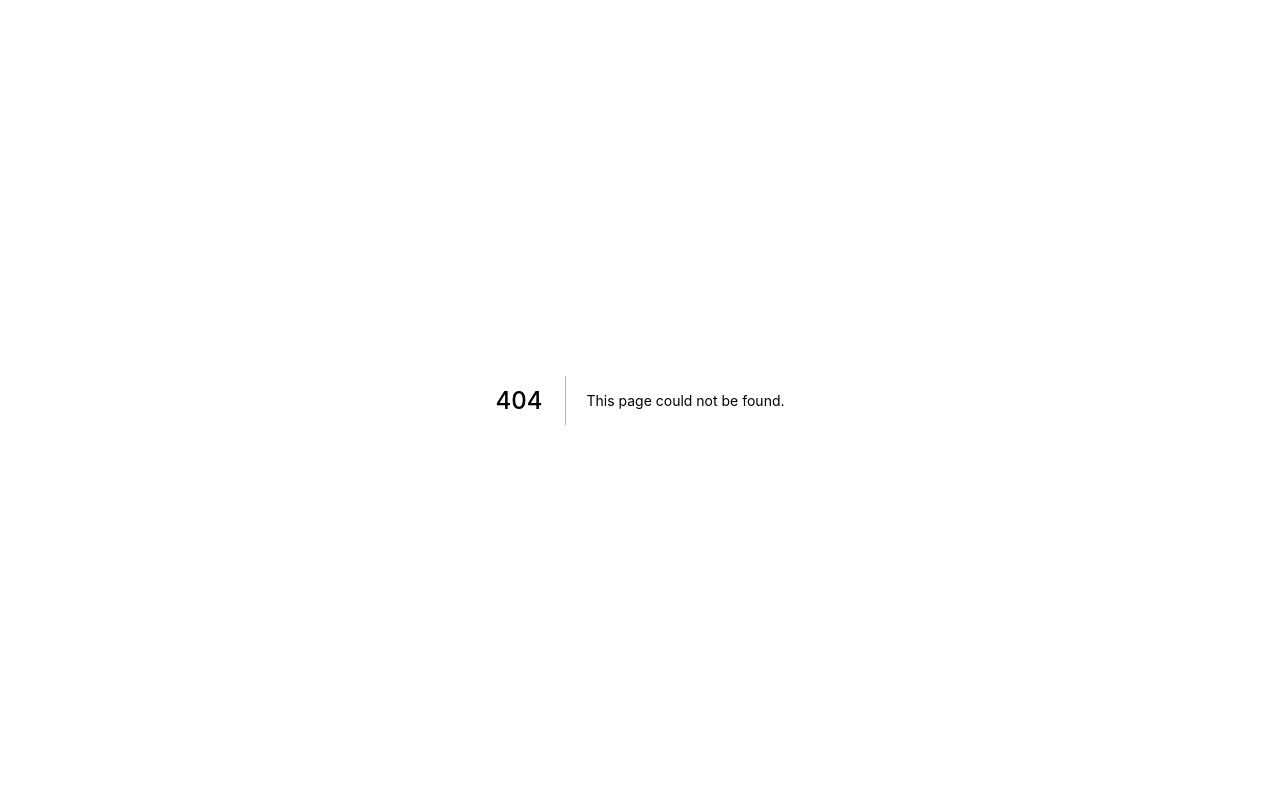
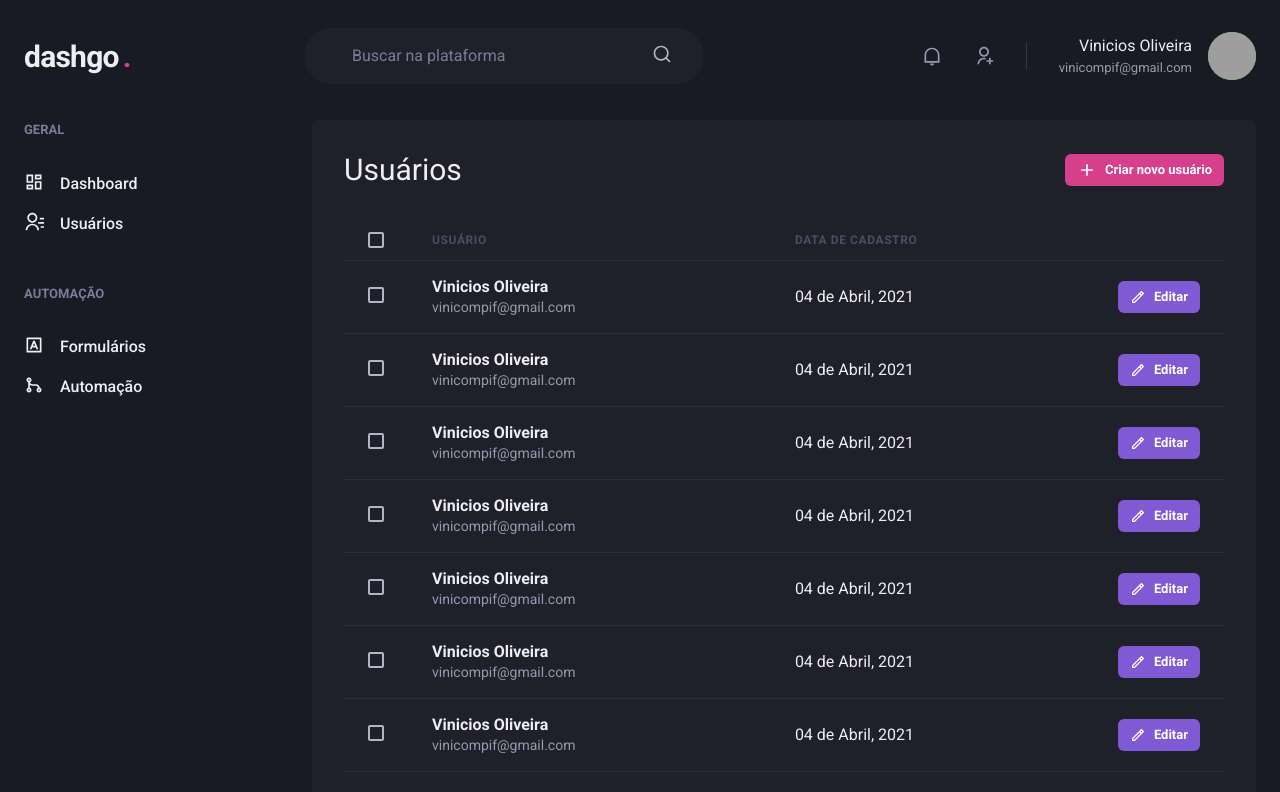
Before and after one commit to viniciosComerciante/renata-dashboard, a Next.js app: page /users in a window 1280 px wide. Before the commit this address had no page. Shown: the top 792 px of the page. Built offline with nearby package versions, Linux system fonts and the light colour scheme; grey boxes are pictures that could not be loaded.

Commit message:
feat: users list

```diff
--- a/package.json
+++ b/package.json
@@ -14,9 +14,11 @@
     "@emotion/react": "^11.9.0",
     "@emotion/styled": "^11.8.1",
     "@typescript-eslint/parser": "^5.22.0",
+    "apexcharts": "^3.35.0",
     "framer-motion": "^6.3.3",
     "next": "12.1.6",
     "react": "18.1.0",
+    "react-apexcharts": "^1.4.0",
     "react-dom": "18.1.0",
     "react-icons": "^4.3.1"
   },
--- /dev/null
+++ b/src/pages/users/index.tsx
@@ -0,0 +1,241 @@
+import {
+  Box,
+  Button,
+  Checkbox,
+  Flex,
+  Heading,
+  Icon,
+  Table,
+  Tbody,
+  Td,
+  Text,
+  Th,
+  Thead,
+  Tr,
+} from "@chakra-ui/react";
+import { RiAddLine, RiPencilLine } from "react-icons/ri";
+import Header from "../../components/Header";
+import { SideBar } from "../../components/Sidebar";
+
+export default function UserList() {
+  return (
+    <Box>
+      <Header></Header>
+      <Flex w="100%" my="6" maxWidth={1480} mx="auto" px="6">
+        <SideBar></SideBar>
+        <Box flex="1" borderRadius={8} bg="gray.800" padding="8">
+          <Flex mb="8" justify="space-between" align="center">
+            <Heading size="lg" fontWeight="normal">
+              Usuários
+            </Heading>
+            <Button
+              as="a"
+              size="sm"
+              fontSize="small"
+              colorScheme="pink"
+              leftIcon={<Icon fontSize="20" as={RiAddLine} />}
+            >
+              Criar novo usuário
+            </Button>
+          </Flex>
+          <Table colorScheme="whiteAlpha">
+            <Thead>
+              <Tr>
+                <Th px="6" color="gray.300" width="8">
+                  <Checkbox colorScheme="pink"></Checkbox>
+                </Th>
+                <Th>Usuário</Th>
+                <Th>Data de cadastro</Th>
+                <Th width="8"></Th>
+              </Tr>
+            </Thead>
+            <Tbody>
+              <Tr>
+                <Td px="6">
+                  <Checkbox colorScheme="pink"></Checkbox>
+                </Td>
+                <Td>
+                  <Box>
+                    <Text fontWeight="bold">Vinicios Oliveira</Text>
+                    <Text fontWeight="normal" fontSize="sm" color="gray.300">
+                      vinicompif@gmail.com
+                    </Text>
+                  </Box>
+                </Td>
+                <Td>04 de Abril, 2021</Td>
+                <Td>
+                  {" "}
+                  <Button
+                    as="a"
+                    size="sm"
+                    fontSize="small"
+                    colorScheme="purple"
+                    leftIcon={<Icon fontSize="16" as={RiPencilLine} />}
+                  >
+                    Editar
+                  </Button>
+                </Td>
+              </Tr>
+              <Tr>
+                <Td px="6">
+                  <Checkbox colorScheme="pink"></Checkbox>
+                </Td>
+                <Td>
+                  <Box>
+                    <Text fontWeight="bold">Vinicios Oliveira</Text>
+                    <Text fontWeight="normal" fontSize="sm" color="gray.300">
+                      vinicompif@gmail.com
+                    </Text>
+                  </Box>
+                </Td>
+                <Td>04 de Abril, 2021</Td>
+                <Td>
+                  {" "}
+                  <Button
+                    as="a"
+                    size="sm"
+                    fontSize="small"
+                    colorScheme="purple"
+                    leftIcon={<Icon fontSize="16" as={RiPencilLine} />}
+                  >
+                    Editar
+                  </Button>
+                </Td>
+              </Tr>
+              <Tr>
+                <Td px="6">
+                  <Checkbox colorScheme="pink"></Checkbox>
+                </Td>
+                <Td>
+                  <Box>
+                    <Text fontWeight="bold">Vinicios Oliveira</Text>
+                    <Text fontWeight="normal" fontSize="sm" color="gray.300">
+                      vinicompif@gmail.com
+                    </Text>
+                  </Box>
+                </Td>
+                <Td>04 de Abril, 2021</Td>
+                <Td>
+                  {" "}
+                  <Button
+                    as="a"
+                    size="sm"
+                    fontSize="small"
+                    colorScheme="purple"
+                    leftIcon={<Icon fontSize="16" as={RiPencilLine} />}
+                  >
+                    Editar
+                  </Button>
+                </Td>
+              </Tr>
+              <Tr>
+                <Td px="6">
+                  <Checkbox colorScheme="pink"></Checkbox>
+                </Td>
+                <Td>
+                  <Box>
+                    <Text fontWeight="bold">Vinicios Oliveira</Text>
+                    <Text fontWeight="normal" fontSize="sm" color="gray.300">
+                      vinicompif@gmail.com
+                    </Text>
+                  </Box>
+                </Td>
+                <Td>04 de Abril, 2021</Td>
+                <Td>
+                  {" "}
+                  <Button
+                    as="a"
+                    size="sm"
+                    fontSize="small"
+                    colorScheme="purple"
+                    leftIcon={<Icon fontSize="16" as={RiPencilLine} />}
+                  >
+                    Editar
+                  </Button>
+                </Td>
+              </Tr>
+              <Tr>
+                <Td px="6">
+                  <Checkbox colorScheme="pink"></Checkbox>
+                </Td>
+                <Td>
+                  <Box>
+                    <Text fontWeight="bold">Vinicios Oliveira</Text>
+                    <Text fontWeight="normal" fontSize="sm" color="gray.300">
+                      vinicompif@gmail.com
+                    </Text>
+                  </Box>
+                </Td>
+                <Td>04 de Abril, 2021</Td>
+                <Td>
+                  {" "}
+                  <Button
+                    as="a"
+                    size="sm"
+                    fontSize="small"
+                    colorScheme="purple"
+                    leftIcon={<Icon fontSize="16" as={RiPencilLine} />}
+                  >
+                    Editar
+                  </Button>
+                </Td>
+              </Tr>{" "}
+              <Tr>
+                <Td px="6">
+                  <Checkbox colorScheme="pink"></Checkbox>
+                </Td>
+                <Td>
+                  <Box>
+                    <Text fontWeight="bold">Vinicios Oliveira</Text>
+                    <Text fontWeight="normal" fontSize="sm" color="gray.300">
+                      vinicompif@gmail.com
+                    </Text>
+                  </Box>
+                </Td>
+                <Td>04 de Abril, 2021</Td>
+                <Td>
+                  {" "}
+                  <Button
+                    as="a"
+                    size="sm"
+                    fontSize="small"
+                    colorScheme="purple"
+                    leftIcon={<Icon fontSize="16" as={RiPencilLine} />}
+                  >
+                    Editar
+                  </Button>
+                </Td>
+              </Tr>{" "}
+              <Tr>
+                <Td px="6">
+                  <Checkbox colorScheme="pink"></Checkbox>
+                </Td>
+                <Td>
+                  <Box>
+                    <Text fontWeight="bold">Vinicios Oliveira</Text>
+                    <Text fontWeight="normal" fontSize="sm" color="gray.300">
+                      vinicompif@gmail.com
+                    </Text>
+                  </Box>
+                </Td>
+                <Td>04 de Abril, 2021</Td>
+                <Td>
+                  {" "}
+                  <Button
+                    as="a"
+                    size="sm"
+                    fontSize="small"
+                    colorScheme="purple"
+                    leftIcon={<Icon fontSize="16" as={RiPencilLine} />}
+                  >
+                    Editar
+                  </Button>
+                </Td>
+              </Tr>
+            </Tbody>
+          </Table>
+        </Box>
+      </Flex>
+    </Box>
+  );
+}
```
Also changed, not shown: src/pages/dashboard.tsx (+87 -1 lines), 1 other file (tests, documents, lock files or other folders).
